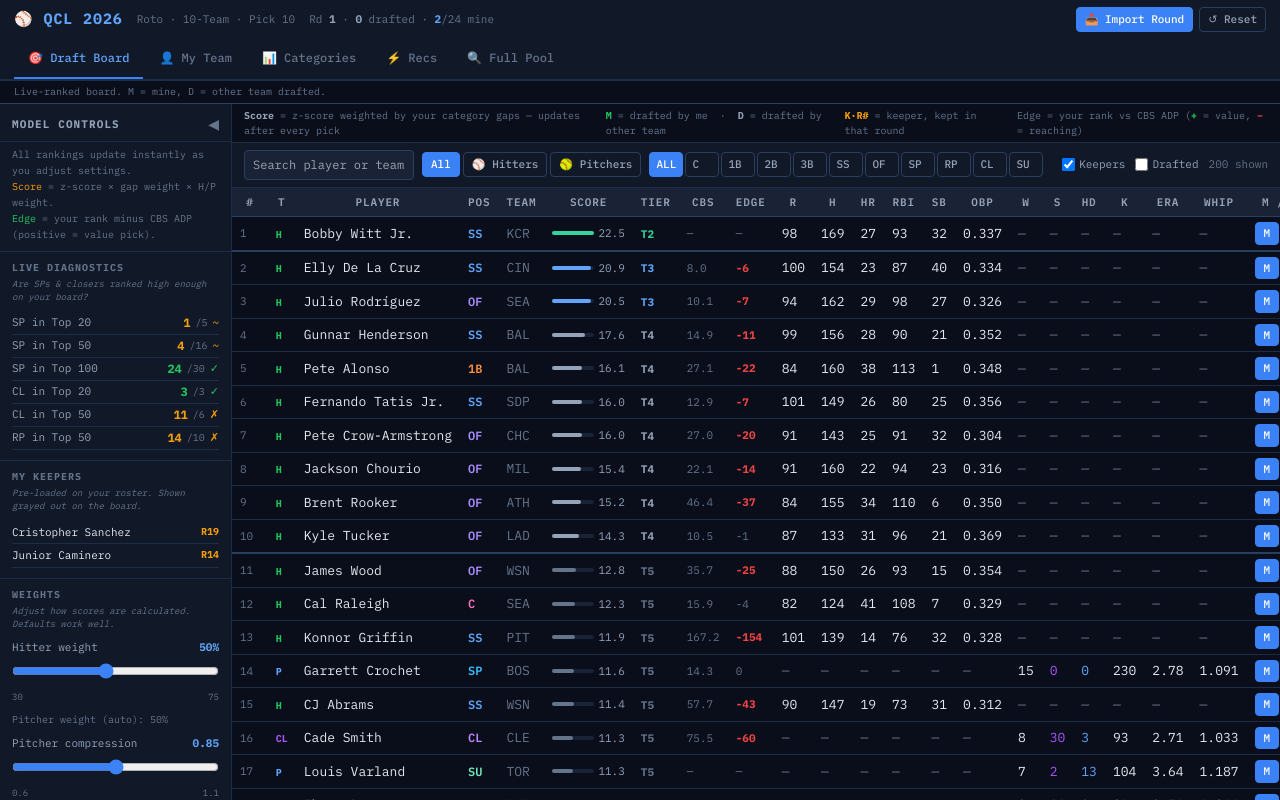
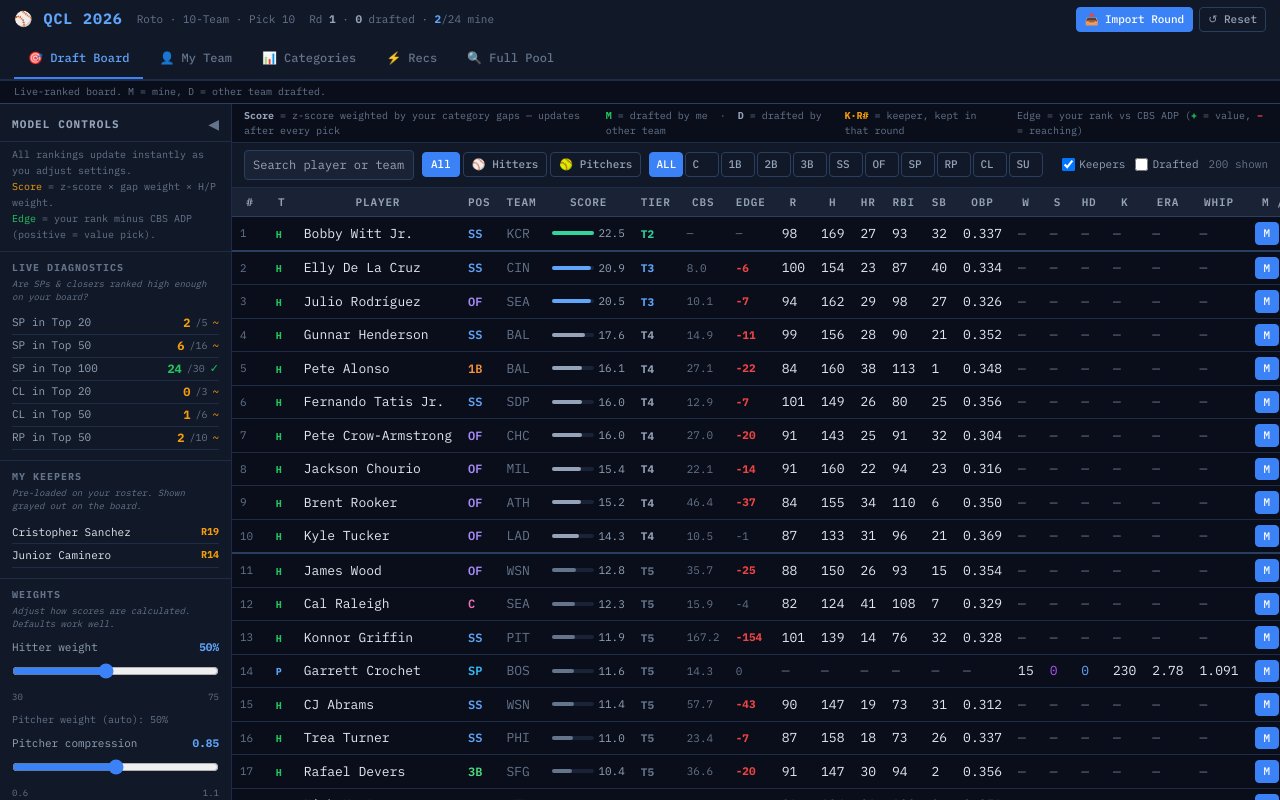
Before and after one commit to brenthuot/QCL-2026, a Next.js app: page / in a window 1280 px wide. Built offline with nearby package versions, Linux system fonts and the light colour scheme.

Commit message:
Update page.js

```diff
--- a/src/app/page.js
+++ b/src/app/page.js
@@ -184,9 +184,13 @@ export default function App() {
     const hitW = hitWeight / 100
     const all = allPlayers.map(p => {
       const { liveScore, liveBreakdown } = computeLiveScore(p, gapWeights)
+      // RP/CL/SU contribute to fewer categories (S or HD only, no W/K)
+      // so they need a strong dampener to avoid overranking vs SP and hitters.
+      // pitCompress slider controls SP. RP gets an additional fixed 0.52 dampener.
+      const rpDampener = ['CL','SU','RP'].includes(p.pos) ? 0.52 : 1.0
       const typeScale = p.type === 'hitter'
         ? hitW * 2
-        : pitW * 2 * (p.pos === 'SP' ? pitCompress : 1)
+        : pitW * 2 * (p.pos === 'SP' ? pitCompress : pitCompress * rpDampener)
       const kInfo = keeperByPlayerId[p.id]
       return {
         ...p,
@@ -496,7 +500,7 @@ function Sidebar({ diagnostics, hitWeight, setHitWeight, pitCompress, setPitComp
         </div>
         <SliderRow label="Pitcher compression" value={pitCompress} min={0.60} max={1.10} step={0.05}
           display={pitCompress.toFixed(2)} onChange={setPitCompress}
-          hint="Lower = fewer SP dominating top of board" />
+          hint="SP scale factor. RP/CL always get an extra 0.52× dampener on top." />
         <SliderRow label="Gap sensitivity" value={gapSensitivity} min={0.5} max={2.0} step={0.1}
           display={gapSensitivity.toFixed(1)} onChange={setGapSensitivity}
           hint="How strongly category gaps shift rankings" />
```
